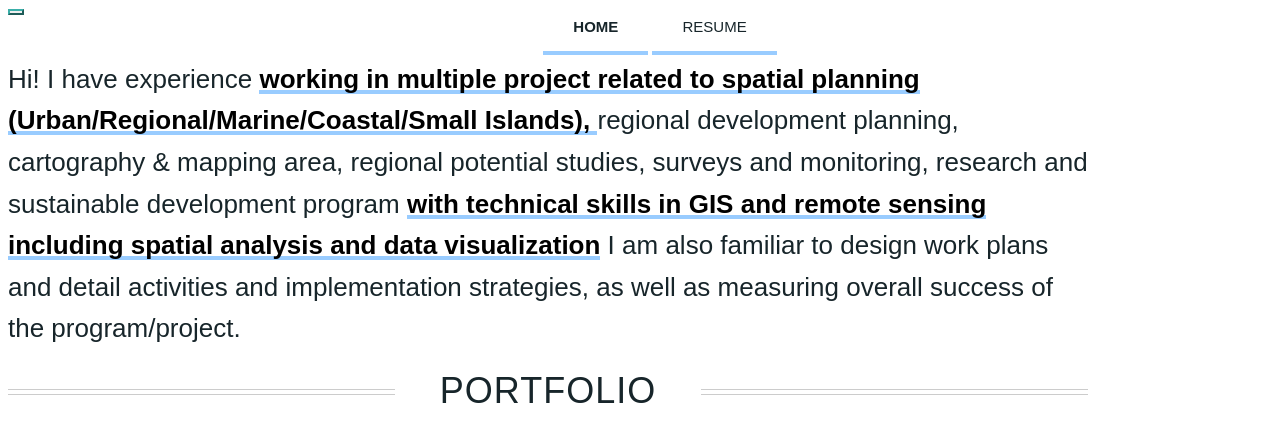
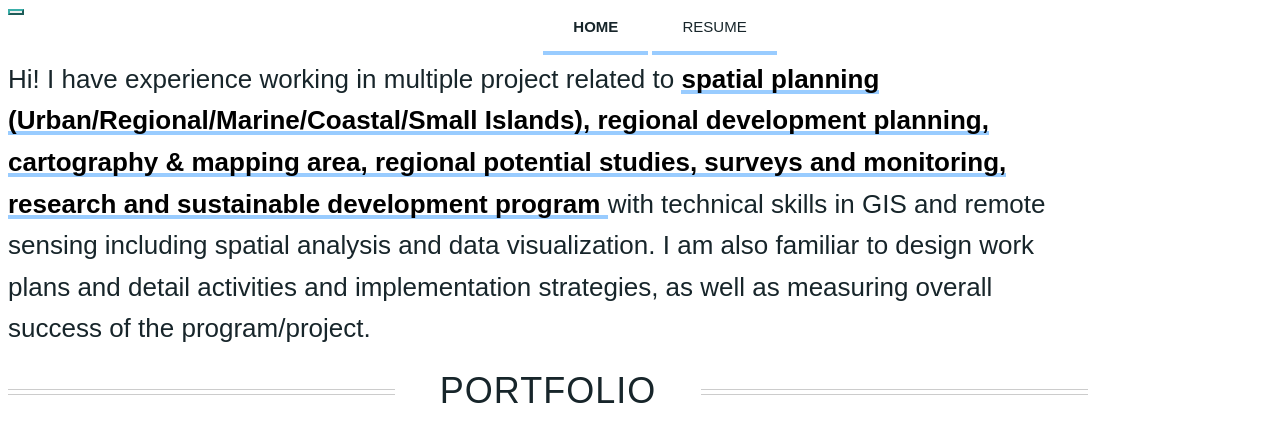
Before and after one commit to ndarup/portfolio, a plain HTML site: page index.html in a window 1280 px wide. Shown: the part 376-800 px from the top of the page. Drawn offline with nearby package versions, Linux system fonts and the light colour scheme; some icons are missing; a web font is replaced by a local one.

Commit message:
Update index.html

```diff
--- a/index.html
+++ b/index.html
@@ -67,7 +67,7 @@
 
 		<div class="row section topspace">
 			<div class="col-md-12">
-				<p class="lead text-center text-muted">Hi! I have experience <a href="#" class="highlight"><strong>working in multiple project related to spatial planning (Urban/Regional/Marine/Coastal/Small Islands), </strong></a> regional development planning, cartography & mapping area, regional potential studies, surveys and monitoring, research and sustainable development program <a href="#" class="highlight"><strong>with technical skills in GIS and remote sensing including spatial analysis and data visualization</a></strong> I am also familiar to design work plans and detail activities and implementation strategies, </strong></a> as well as measuring overall success of the program/project. </p>
+				<p class="lead text-center text-muted">Hi! I have experience working in multiple project related to <a href="#" class="highlight"><strong>spatial planning (Urban/Regional/Marine/Coastal/Small Islands), regional development planning, cartography & mapping area, regional potential studies, surveys and monitoring, research and sustainable development program </strong></a>with technical skills in GIS and remote sensing including spatial analysis and data visualization. </strong> I am also familiar to design work plans and detail activities and implementation strategies, </strong></a> as well as measuring overall success of the program/project. </p>
 			</div>
 		</div> <!-- / section -->
 
```
